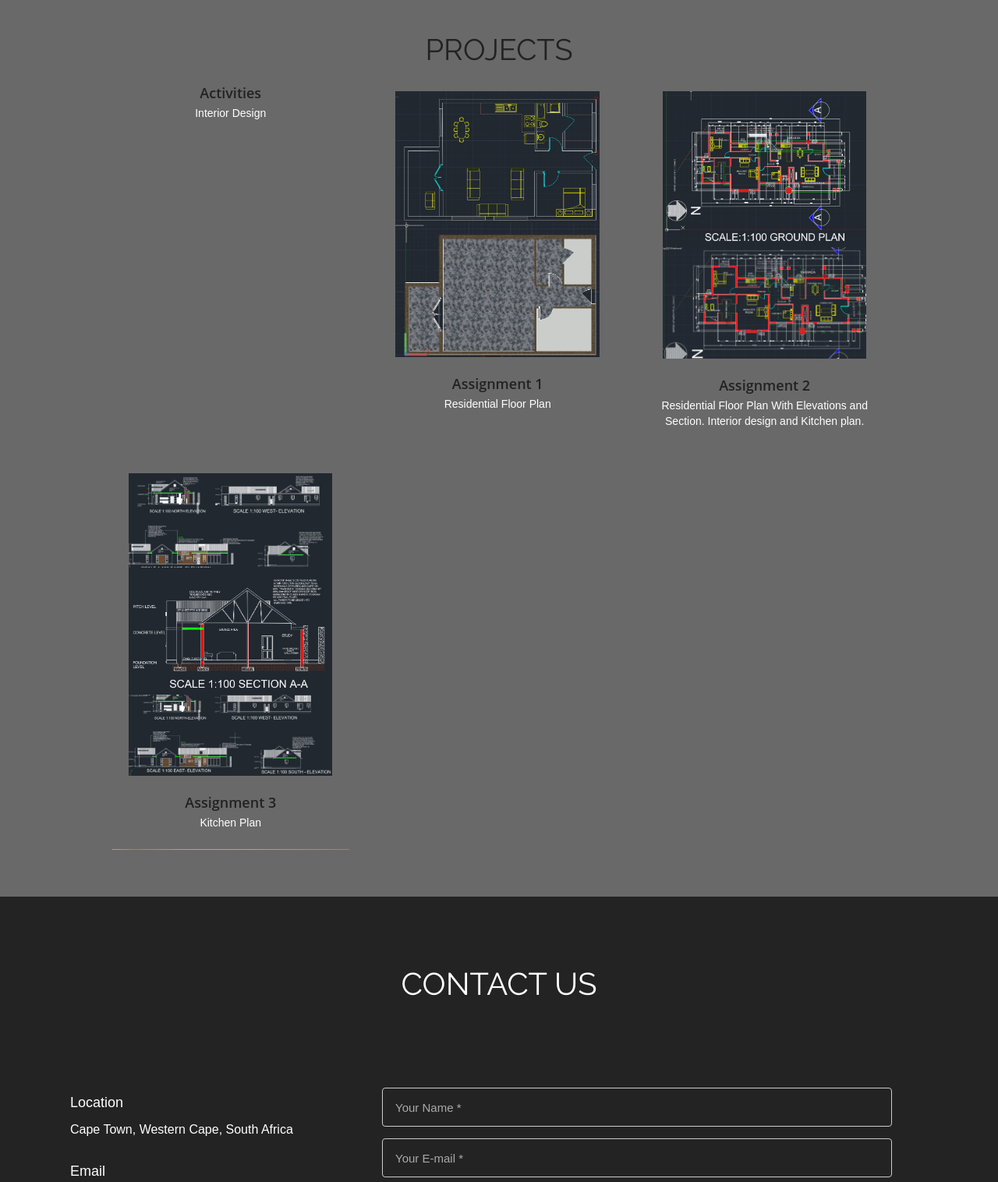
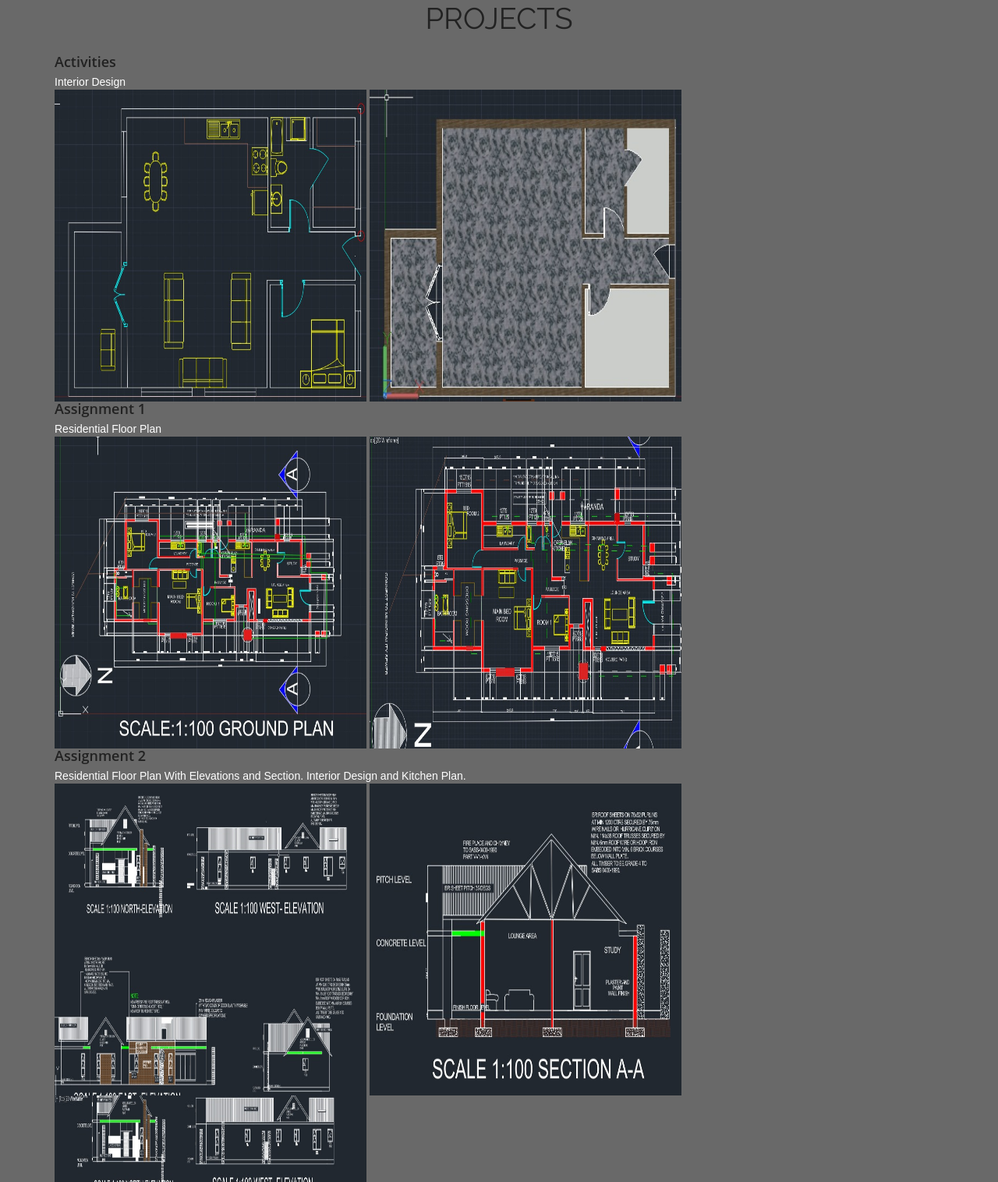
Before and after one commit to st10456896/Delfligo-main, a plain HTML site: page index.html in a window 1280 px wide. Shown: the part 2586-4102 px from the top of the page at 78% size. Drawn offline with Linux system fonts and the light colour scheme.

Commit message:
New updates

```diff
--- a/index.html
+++ b/index.html
@@ -346,72 +346,59 @@
 
 <!--client_logos-->
 
-<section class="page_section team" id="Projects"><!--main-section team-start-->
+<section class="page_section projects" id="Projects">
   <div class="container">
-    <h2>Projects</h2>
-    <div class="team_section clearfix">
-      <div class="team_area">
+    <h2 class="section-title">Projects</h2>
 
-        <h3 class="wow fadeInDown delay-03s">Activities</h3>
-        <span class="wow fadeInDown delay-03s">Interior Design</span>
-      </div>
-      <div class="team_area">
-        <div class="team_box  wow fadeInDown delay-06s">
-          <img src="img/activity image .jpg" >
-          <img src="img/activity image 2.jpg" alt="">
-          <ul>
-            <li><a href="javascript:void(0)" class="fa fa-twitter"></a></li>
-            <li><a href="javascript:void(0)" class="fa fa-facebook"></a></li>
-            <li><a href="javascript:void(0)" class="fa fa-google-plus"></a></li>
-          </ul>
+    <div class="projects-wrapper">
+      <!-- Activity Section -->
+      <div class="project-item">
+        <h3 class="project-title wow fadeInDown delay-03s">Activities</h3>
+        <span class="project-subtitle wow fadeInDown delay-03s">Interior Design</span>
+        <div class="project-images">
+          <img src="img/activity image .jpg " height="400" width="400">
+          <img src="img/activity image 2.jpg" alt="Activity Image 2"  height="400" width="400">
         </div>
 
-        <h3 class="wow fadeInDown delay-03s">Assignment 1</h3>
-        <span class="wow fadeInDown delay-03s">Residential Floor Plan</span>
       </div>
-      <div class="team_area">
-        <div class="team_box  wow fadeInDown delay-06s">
-          <img src="img/asssignment 1 2 irene.jpg" alt="" >
-          <img src="img/assignmen1 irene.jpg" alt="">
-          <ul>
-            <li><a href="javascript:void(0)" class="fa fa-twitter"></a></li>
-            <li><a href="javascript:void(0)" class="fa fa-facebook"></a></li>
-            <li><a href="javascript:void(0)" class="fa fa-google-plus"></a></li>
-          </ul>
-        </div>
-        <h3 class="wow fadeInDown delay-06s">Assignment 2</h3>
-        <span class="wow fadeInDown delay-06s">Residential Floor Plan With Elevations and Section.
-          Interior design and Kitchen plan.</span>
-      </div>
-      <div class="team_area">
-        <div class="team_box wow fadeInDown delay-09s">
-          <img src="img/assignment 2 1 irene.jpg" alt="">
-          <img src="img/assignment 2 2 irene.jpg" alt="">
-          <img src="img/assignmet 2 3 irene.jpg" alt="">
-          <ul>
-            <li><a href="javascript:void(0)" class="fa fa-twitter"></a></li>
-            <li><a href="javascript:void(0)" class="fa fa-facebook"></a></li>
-            <li><a href="javascript:void(0)" class="fa fa-pinterest"></a></li>
-            <li><a href="javascript:void(0)" class="fa fa-google-plus"></a></li>
-          </ul>
+
+      <!-- Assignment 1 -->
+      <div class="project-item">
+        <h3 class="project-title wow fadeInDown delay-03s">Assignment 1</h3>
+        <span class="project-subtitle wow fadeInDown delay-03s">Residential Floor Plan</span>
+        <div class="project-images">
+          <img src="img/asssignment 1 2 irene.jpg" alt="Assignment 1 Image 1"  height="400" width="400">
+          <img src="img/assignmen1 irene.jpg" alt="Assignment 1 Image 2"  height="400" width="400">
         </div>
 
-        <h3 class="wow fadeInDown delay-09s">Assignment 3</h3>
-        <span class="wow fadeInDown delay-09s">Kitchen Plan</span>
-          <img src="img/kitchen.jpg">
-          <img src="img/kitchen 2.jpg" alt="">
-          <ul>
-            <li><a href="javascript:void(0)" class="fa fa-twitter"></a></li>
-            <li><a href="javascript:void(0)" class="fa fa-facebook"></a></li>
-            <li><a href="javascript:void(0)" class="fa fa-pinterest"></a></li>
-            <li><a href="javascript:void(0)" class="fa fa-google-plus"></a></li>
-          </ul>
+      </div>
+
+      <!-- Assignment 2 -->
+      <div class="project-item">
+        <h3 class="project-title wow fadeInDown delay-06s">Assignment 2</h3>
+        <span class="project-subtitle wow fadeInDown delay-06s">Residential Floor Plan With Elevations and Section. Interior Design and Kitchen Plan.</span>
+        <div class="project-images">
+          <img src="img/assignment 2 1 irene.jpg" alt="Assignment 2 Image 1"  height="400" width="400">
+          <img src="img/assignment 2 2 irene.jpg" alt="Assignment 2 Image 2"  height="400" width="400">
+          <img src="img/assignmet 2 3 irene.jpg" alt="Assignment 2 Image 3"  height="400" width="400">
         </div>
+
+      </div>
+
+      <!-- Assignment 3 -->
+      <div class="project-item">
+        <h3 class="project-title wow fadeInDown delay-09s">Assignment 3</h3>
+        <span class="project-subtitle wow fadeInDown delay-09s">Kitchen Plan</span>
+        <div class="project-images">
+          <img src="img/kitchen.jpg" alt="Kitchen Image 1"  height="400" width="400">
+          <img src="img/kitchen 2.jpg" alt="Kitchen Image 2" height="400" width="400">
+        </div>
+
       </div>
     </div>
   </div>
+</section>
 
-</section>
 <!--/Team-->
 <!--Footer-->
 <footer class="footer_wrapper" id="contact">
```
